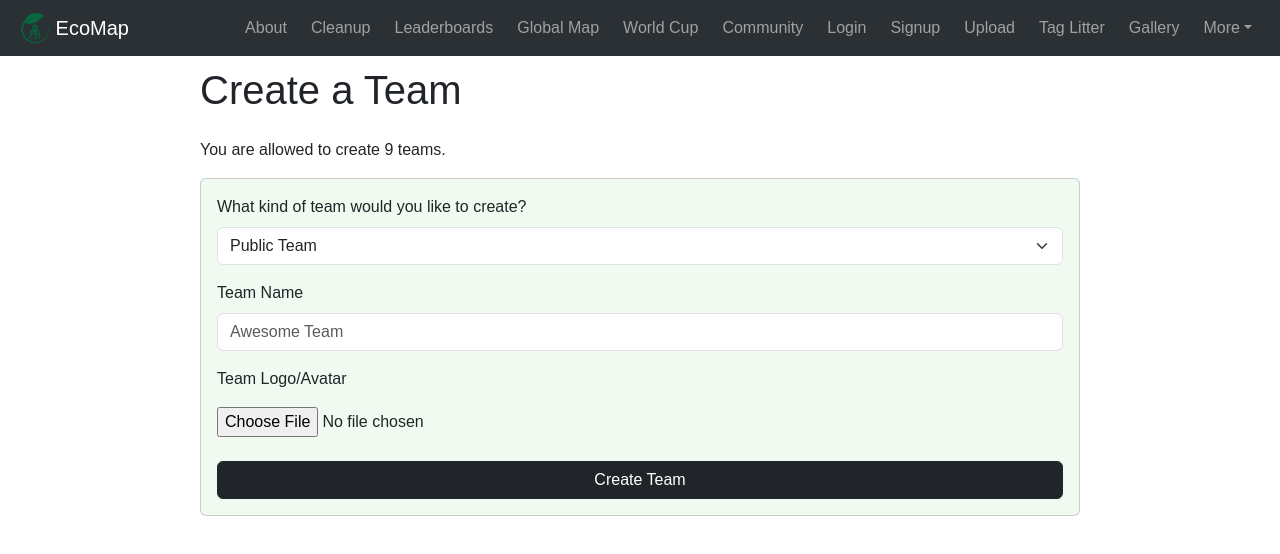
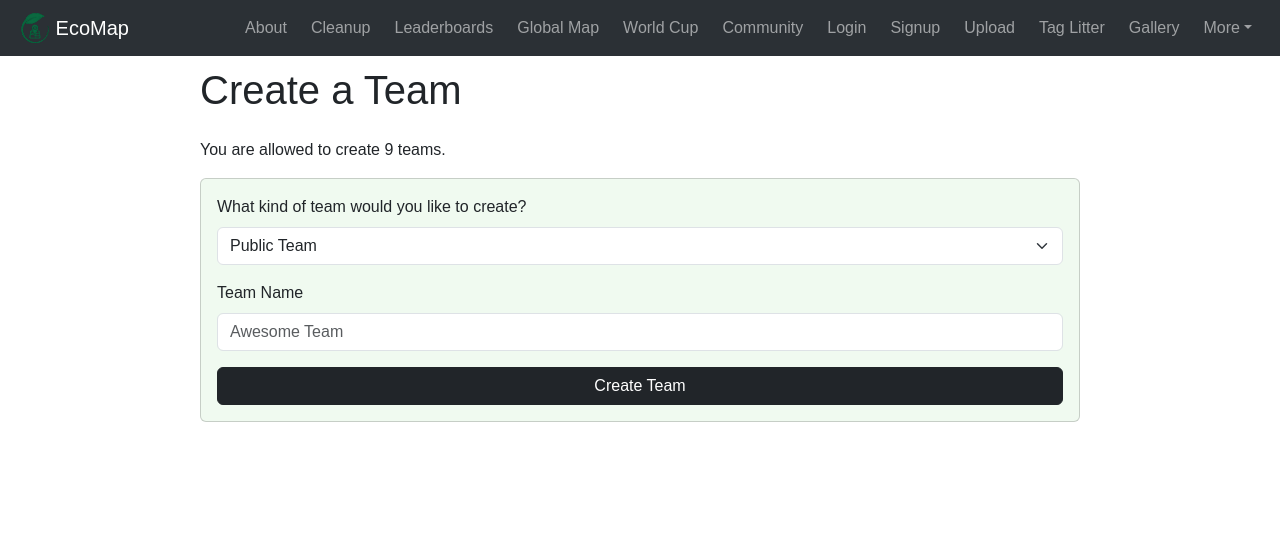
Before and after one commit to adinalna/EcoMap, a React (Vite) app in the folder ecomap-react/: page /createTeam in a window 1280 px wide. Shown: the top 554 px of the page. Built offline with nearby package versions, Linux system fonts and the light colour scheme.

Commit message:
update database

```diff
--- a/ecomap-react/src/views/CreateTeam.jsx
+++ b/ecomap-react/src/views/CreateTeam.jsx
@@ -4,7 +4,6 @@ const CreateTeam = () => {
   const [teamType, setTeamType] = useState('public'); // 'public' or 'private'
   const [name, setName] = useState('');
   const [identifier, setIdentifier] = useState('');
-  const [logo, setLogo] = useState(null); // For the logo/avatar file
   const [processing, setProcessing] = useState(false);
   const [errors, setErrors] = useState({}); // Error handling
 
@@ -12,7 +11,6 @@ const CreateTeam = () => {
   const handleTeamTypeChange = (e) => setTeamType(e.target.value);
   const handleNameChange = (e) => setName(e.target.value);
   const handleIdentifierChange = (e) => setIdentifier(e.target.value);
-  const handleLogoChange = (e) => setLogo(e.target.files[0]);
 
   const clearErrors = () => setErrors({});
 
@@ -69,18 +67,6 @@ const CreateTeam = () => {
             />
           </div>
         )}
-        <div className='form-group mb-4'>
-            <label htmlFor='teamLogo' className='form-label'>Team Logo/Avatar</label>
-            <div className="mt-2">
-                <input
-                id='teamLogo'
-                className='form-control-file'
-                type='file'
-                onChange={handleLogoChange}
-                required
-                />
-            </div>
-        </div>
         <button
           className={`btn ${processing ? 'btn-secondary' : 'btn-dark'} `}
           type='submit'
```
Also changed, not shown: 1 other file (tests, documents, lock files or other folders).
